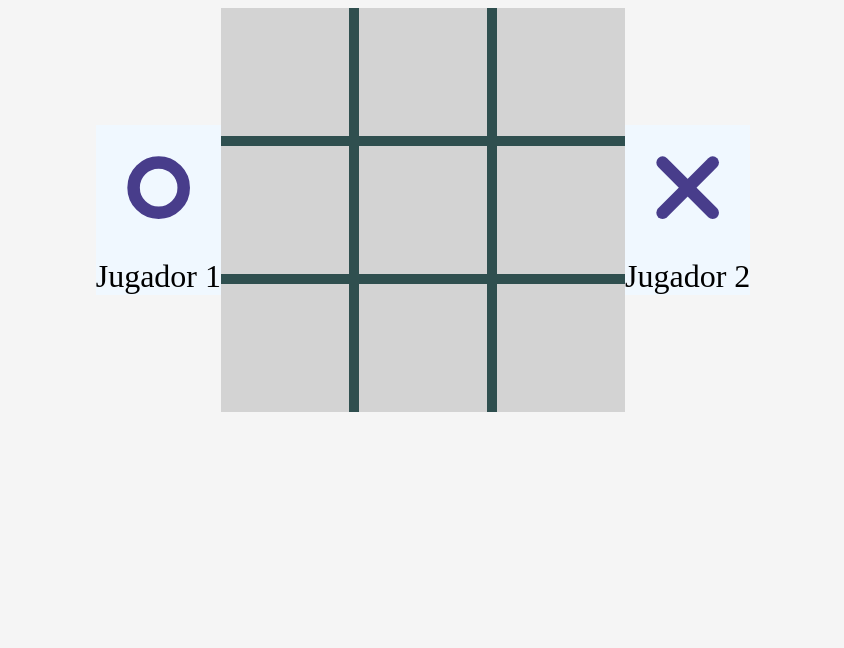
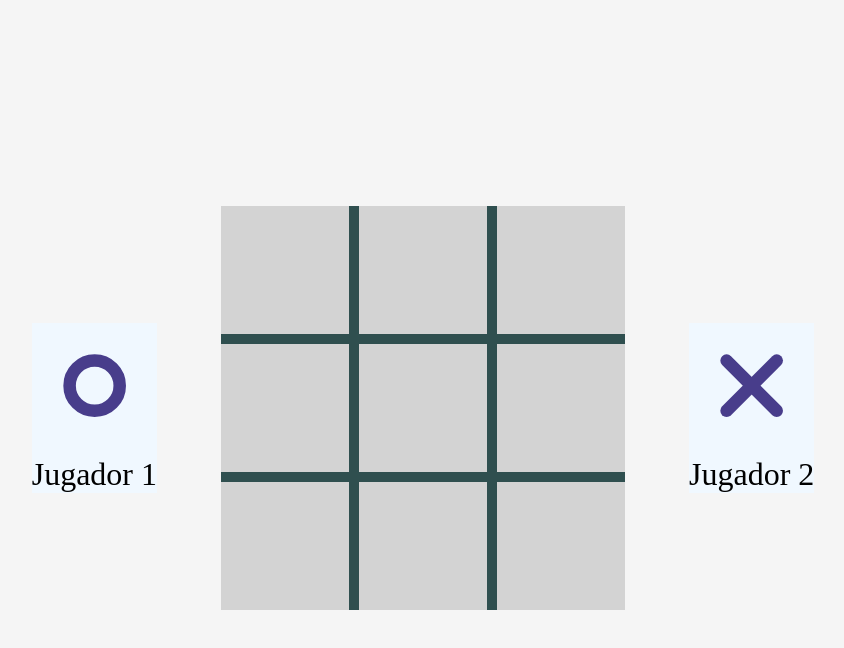
Before and after one commit to tony-97/Desarrollo-de-Interfaces-1, a plain HTML site: page index.html in a window 1280 px wide. Shown: the whole page, without its empty margins (217-1061 px from the left). Drawn offline with Linux system fonts and the light colour scheme.

Commit message:
gap entre jugador y tabla

```diff
--- a/style.css
+++ b/style.css
@@ -6,7 +6,8 @@ body {
 }
 
 .juego {
-  height: 100%;
+  gap: 4em;
+  height: 100vh;
   display: flex;
   flex-direction: row;
   align-items: center;
```
